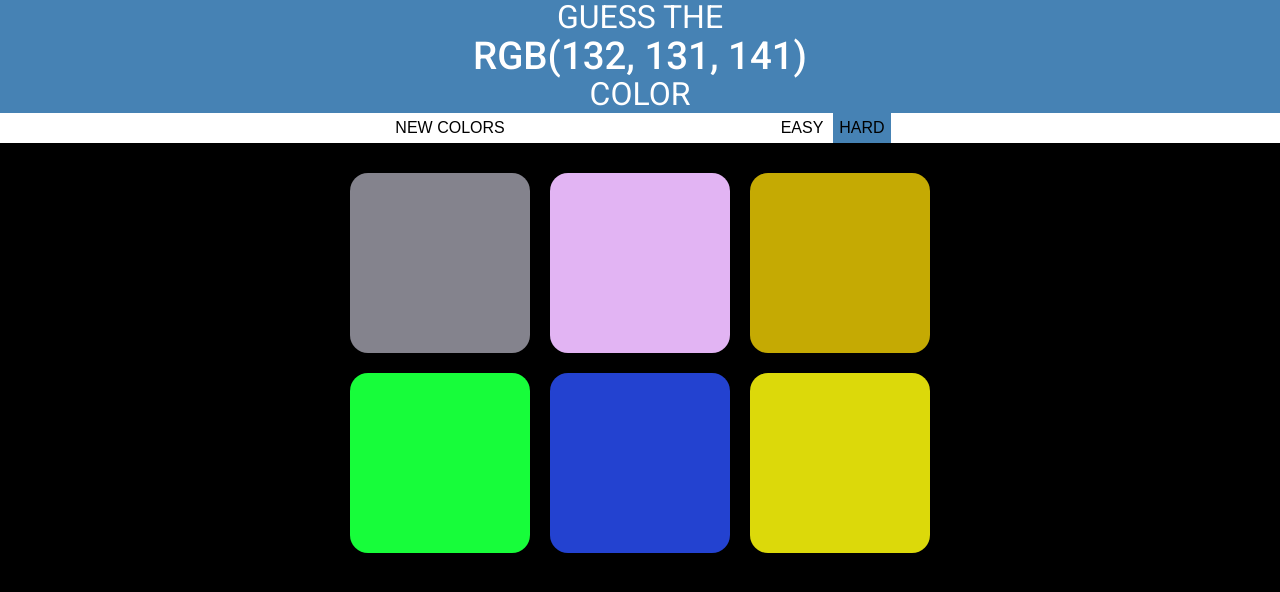
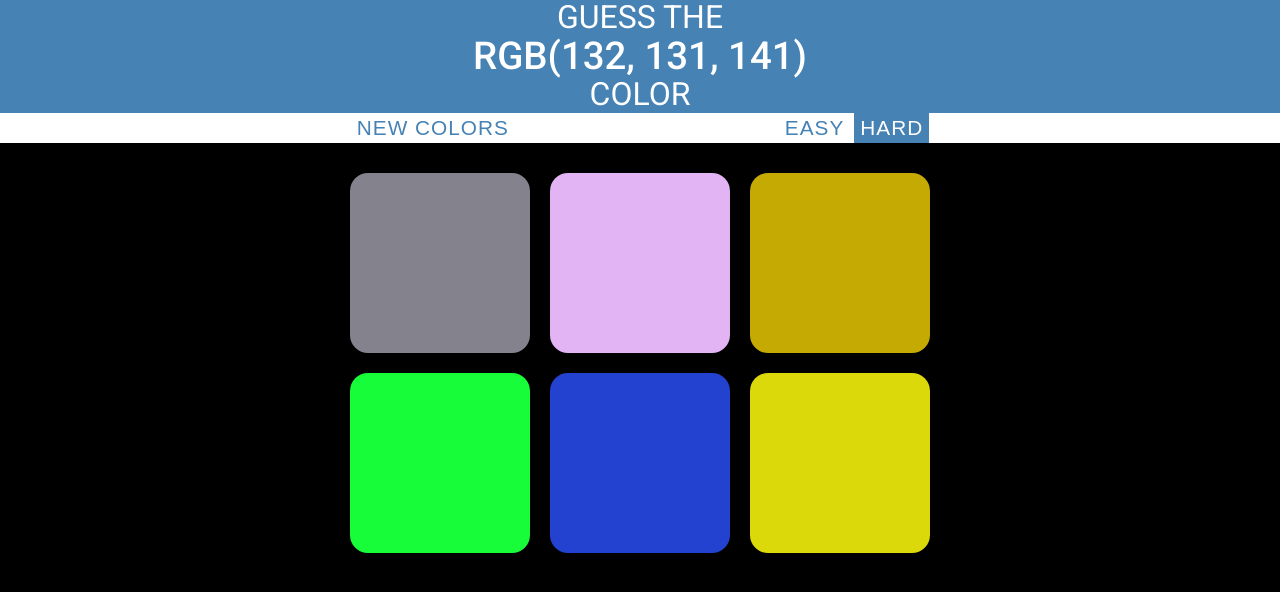
Before and after one commit to biyunwu/rgb-color-game, a plain HTML site: page index.html in a window 1280 px wide. Drawn offline with Linux system fonts and the light colour scheme.

Commit message:
Fix styling

```diff
--- a/colorGame.css
+++ b/colorGame.css
@@ -46,18 +46,15 @@ h1 {
 
 button {
   text-transform: uppercase;
-  font-size: inherit;
+  font-size: 1.3em;
   border: none;
   background-color: transparent;
   height: 100%;
+  color: steelblue;
+  letter-spacing: 1px;
   transition: all, 0.2s;
   -webkit-transition: all, 0.2s;
   -moz-transition: all, 0,2s;
-}
-
-button:hover {
-  background-color: steelblue;
-  color: white;
 }
 
 button, .colorBlock{
@@ -69,6 +66,7 @@ button, .colorBlock{
   width: 20%;
 }
 
-.default {
+.default, button:hover {
   background-color: steelblue;
+  color: white;
 }
```
